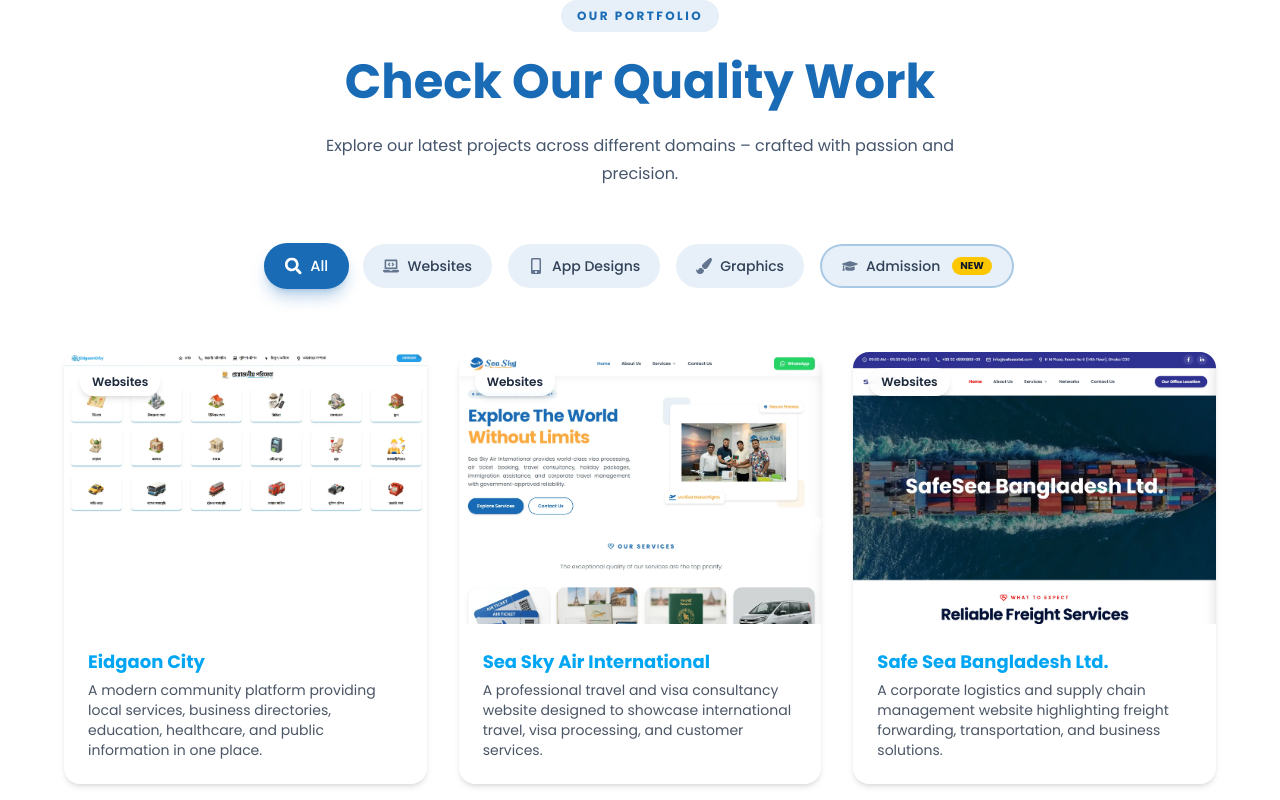
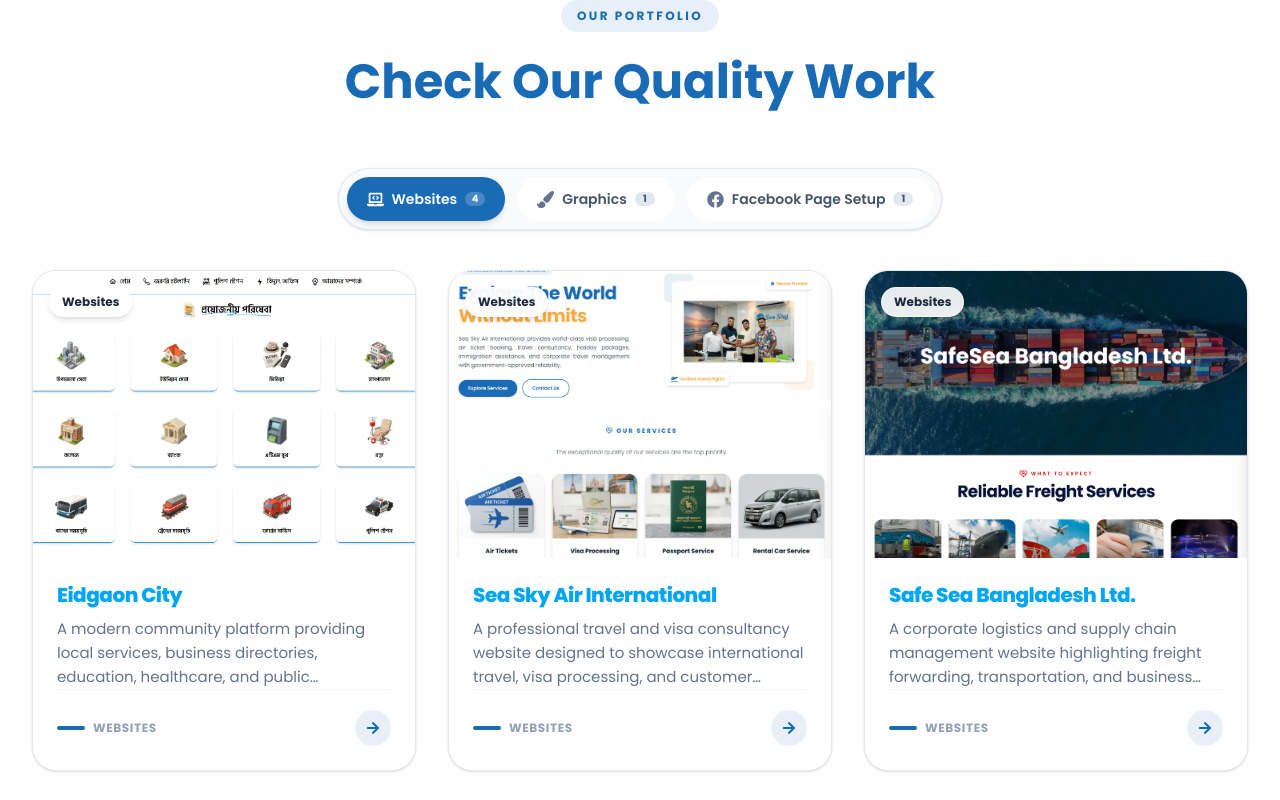
Before and after one commit to IbrahimOhid/iCoxtechnologies, a React (Vite) app: page / in a window 1280 px wide. Shown: the part 2960-3760 px from the top of the page. Built offline with nearby package versions, Linux system fonts and the light colour scheme.

Commit message:
our work updated

```diff
--- a/src/components/OurQualityWork/OurQualityWork.jsx
+++ b/src/components/OurQualityWork/OurQualityWork.jsx
@@ -1,130 +1,434 @@
-import React, { useState } from "react";
+import { useMemo, useState } from "react";
 import {
   FaLaptopCode,
-  FaMobileAlt,
   FaPaintBrush,
-  FaGraduationCap,
+  FaFacebook,
   FaArrowRight,
   FaSearch,
 } from "react-icons/fa";
+
 import Heading from "../Heading/Heading";
 import { projectsData } from "../../data/projectsData";
 import GrowBrand from "../GrowBrand/GrowBrand";
 
 const categoryIcons = {
-  All: FaSearch,
   Websites: FaLaptopCode,
-  "App Designs": FaMobileAlt,
   Graphics: FaPaintBrush,
-  Admission: FaGraduationCap,
+  "Facebook Page Setup": FaFacebook,
 };
 
 const OurQualityWork = () => {
-  const [activeCategory, setActiveCategory] = useState("All");
+  // Websites will be active by default
+  const [activeCategory, setActiveCategory] = useState("Websites");
 
-  const filteredProjects =
-    activeCategory === "All"
-      ? projectsData
-      : projectsData.filter((p) => p.category === activeCategory);
+  // Get unique categories automatically
+  const categories = useMemo(() => {
+    return [...new Set(projectsData.map((project) => project.category))];
+  }, []);
+
+  // Category project count
+  const categoryCounts = useMemo(() => {
+    return projectsData.reduce((acc, project) => {
+      acc[project.category] = (acc[project.category] || 0) + 1;
+      return acc;
+    }, {});
+  }, []);
+
+  // Filter projects
+  const filteredProjects = useMemo(() => {
+    return projectsData.filter(
+      (project) => project.category === activeCategory,
+    );
+  }, [activeCategory]);
 
   return (
-    <section className="container-section py-16 sm:py-20 md:py-24 bg-white">
-      <div className="container mx-auto px-4 sm:px-6 lg:px-8">
-        {/* Heading */}
+    <section className="container-section py-12 ">
+      {/* SECTION HEADING */}
+      <div className="mx-auto max-w-3xl text-center">
         <Heading
-          title={"Our Portfolio"}
-          paragraph={"Check Our Quality Work"}
-          description={
-            "Explore our latest projects across different domains – crafted with passion and precision."
-          }
+          title="Our Portfolio"
+          paragraph="Check Our Quality Work"
         />
+      </div>
 
-        {/* ─── Filter Tabs ─── */}
-        <div className="flex flex-wrap items-center justify-center gap-3 sm:gap-4 mb-12 sm:mb-16">
-          {Object.keys(categoryIcons).map((category) => {
-            const Icon = categoryIcons[category];
+      {/* CATEGORY FILTER */}
+      <div className="mt-8 flex justify-center sm:mt-10">
+        <div
+          className="
+            flex
+            w-full
+            max-w-full
+            flex-wrap
+            items-center
+            justify-center
+            gap-2
+            rounded-2xl
+            border
+            border-slate-200
+            bg-slate-50
+            p-2
+            shadow-sm
+            sm:w-auto
+            sm:gap-2.5
+            sm:rounded-full
+            md:gap-3
+          "
+        >
+          {categories.map((category) => {
+            const Icon = categoryIcons[category] || FaLaptopCode;
+
             const isActive = activeCategory === category;
-            const isAdmission = category === "Admission";
 
             return (
               <button
                 key={category}
+                type="button"
                 onClick={() => setActiveCategory(category)}
+                aria-pressed={isActive}
                 className={`
-                  inline-flex items-center gap-2 px-5 py-2.5 rounded-full text-sm font-medium transition-all duration-300 cursor-pointer
+                  group
+                  inline-flex
+                  min-h-11
+                  touch-manipulation
+                  cursor-pointer
+                  items-center
+                  justify-center
+                  gap-2
+                  rounded-xl
+                  px-3.5
+                  py-2.5
+                  text-[13px]
+                  font-semibold
+                  transition-all
+                  duration-300
+                  ease-out
+                  focus:outline-none
+                  focus-visible:ring-2
+                  focus-visible:ring-primary
+                  focus-visible:ring-offset-2
+                  sm:rounded-full
+                  sm:px-4
+                  sm:text-sm
+                  md:px-5
+
                   ${
                     isActive
-                      ? "bg-primary text-white shadow-lg shadow-primary/30 scale-105"
-                      : "bg-primary/10 text-slate-700 hover:bg-primary/20 hover:scale-105"
+                      ? "bg-primary text-white shadow-md"
+                      : " text-slate-600 bg-white hover:text-primary "
                   }
-                  ${isAdmission && !isActive ? "border-2 border-primary/30 hover:border-primary" : ""}
-                  ${isAdmission && isActive ? "bg-gradient-to-r from-primary to-secondary shadow-lg shadow-primary/30" : ""}
-                  min-h-[44px] touch-manipulation
                 `}
               >
+                {/* Icon */}
                 <Icon
-                  className={`h-4 w-4 ${isActive ? "text-white" : "text-slate-500"}`}
+                  className={`
+                    h-4
+                    w-4
+                    shrink-0
+                    transition-transform
+                    duration-300
+                    group-hover:scale-110
+                    sm:h-[17px]
+                    sm:w-[17px]
+
+                    ${isActive ? "text-white" : "text-slate-500"}
+                  `}
                 />
-                {category}
-                {isAdmission && (
-                  <span className="ml-1 rounded-full bg-yellow-400 px-2 py-0.5 text-[10px] font-bold text-slate-900">
-                    NEW
+
+                {/* Category Name */}
+                <span className="whitespace-nowrap">{category}</span>
+
+                {/* Count */}
+                <span
+                  className={`
+                    flex
+                    min-w-5
+                    items-center
+                    justify-center
+                    rounded-full
+                    px-1.5
+                    py-0.5
+                    text-[10px]
+                    font-bold
+                    leading-none
+
+                    ${
+                      isActive
+                        ? "bg-white/20 text-white"
+                        : "bg-slate-200 text-slate-600"
+                    }
+                  `}
+                >
+                  {categoryCounts[category] || 0}
                 </span>
-                )}
               </button>
             );
           })}
         </div>
+      </div>
 
-        {/* ─── Projects Grid ─── */}
-        <div className="grid grid-cols-1 sm:grid-cols-2 lg:grid-cols-3 gap-6 md:gap-8">
+      {/*PROJECT GRID*/}
+      {filteredProjects.length > 0 ? (
+        <div
+          className="
+            mt-8
+            grid
+            grid-cols-1
+            gap-5
+            sm:mt-10
+            sm:grid-cols-2
+            sm:gap-6
+            lg:grid-cols-3
+            lg:gap-7
+            xl:gap-8
+          "
+        >
           {filteredProjects.map((project) => (
+            <article
+              key={project.id}
+              className="
+                group
+                relative
+                flex
+                h-full
+                min-w-0
+                flex-col
+                overflow-hidden
+                rounded-2xl
+                border
+                border-slate-200
+                bg-white
+                shadow-sm
+                transition-all
+                duration-500
+                ease-out
+                hover:-translate-y-1.5
+                hover:border-primary/20
+                hover:shadow-md
+                sm:rounded-3xl
+              "
+            >
+              {/* IMAGE */}
               <div
-              key={project.id}
-              className="group relative bg-white rounded-2xl overflow-hidden shadow-md hover:shadow-2xl transition-all duration-500 hover:-translate-y-2"
+                className="
+                  relative
+                  aspect-[4/3]
+                  w-full
+                  overflow-hidden
+                  bg-slate-100
+                "
               >
-              {/* Image */}
-              <div className="relative overflow-hidden aspect-[4/3]">
                 <img
                   src={project.image}
                   alt={project.title}
-                  className="w-full object-cover transition-transform duration-700 group-hover:scale-110"
                   loading="lazy"
+                  className="
+                    h-full
+                    w-full
+                    object-cover
+                    transition-transform
+                    duration-700
+                    ease-out
+                    group-hover:scale-105
+                  "
                 />
-                {/* Overlay on hover */}
-                <div className="absolute inset-0 bg-gradient-to-t from-slate-900/80 via-slate-900/20 to-transparent opacity-0 group-hover:opacity-100 transition-opacity duration-500" />
 
-                {/* Category badge (on image) */}
-                <span className="absolute top-4 left-4 bg-white/90 backdrop-blur-sm text-slate-800 text-xs font-semibold px-3 py-1.5 rounded-full shadow-md">
+
+                {/* CATEGORY BADGE*/}
+                <span
+                  className="
+                    absolute
+                    left-3
+                    top-3
+                    inline-flex
+                    max-w-[calc(100%-24px)]
+                    items-center
+                    truncate
+                    rounded-full
+                    border
+                    border-white/50
+                    bg-white/90
+                    px-3
+                    py-1.5
+                    text-[10px]
+                    font-bold
+                    text-slate-800
+                    shadow-md
+                    backdrop-blur-md
+                    sm:left-4
+                    sm:top-4
+                    sm:text-xs
+                  "
+                >
                   {project.category}
                 </span>
+              </div>
 
-                {/* View Project button (on hover) */}
-                <div className="absolute bottom-4 left-4 right-4 opacity-0 group-hover:opacity-100 transition-all duration-500 translate-y-4 group-hover:translate-y-0">
+              {/* CONTENT */}
+              <div
+                className="
+                  flex
+                  flex-1
+                  flex-col
+                  p-5
+                  sm:p-6
+                "
+              >
+                {/* Title */}
+                <h3
+                  className="
+                    line-clamp-2
+                    text-lg
+                    font-extrabold
+                    leading-snug
+                    tracking-tight
+                    text-secondary
+                    transition-colors
+                    duration-300
+                    group-hover:text-primary
+                    sm:text-xl
+                  "
+                >
+                  {project.title}
+                </h3>
+
+                {/* Description */}
+                <p
+                  className="
+                    mt-2
+                    line-clamp-3
+                    text-sm
+                    leading-6
+                    text-slate-500
+                    sm:text-[15px]
+                  "
+                >
+                  {project.description}
+                </p>
+
+                {/* Bottom Meta */}
+                <div
+                  className="
+                    mt-auto
+                    flex
+                    items-center
+                    justify-between
+                    gap-3
+                    border-t
+                    border-slate-100
+                    pt-5
+                  "
+                >
+                  <div className="flex min-w-0 items-center gap-2">
+                    <span
+                      className="
+                        h-1
+                        w-7
+                        shrink-0
+                        rounded-full
+                        bg-primary
+                        transition-all
+                        duration-300
+                        group-hover:w-11
+                      "
+                    />
+
+                    <span
+                      className="
+                        truncate
+                        text-[10px]
+                        font-bold
+                        uppercase
+                        tracking-wider
+                        text-slate-400
+                        sm:text-xs
+                      "
+                    >
+                      {project.category}
+                    </span>
+                  </div>
+
+                  {/* Arrow Link */}
+                  {project.link && (
                     <a
-                    href={project.link || "#"}
+                      href={project.link}
                       target="_blank"
                       rel="noopener noreferrer"
-                    className="inline-flex items-center justify-center gap-2 w-full text-sm font-medium text-white bg-gradient-to-r from-primary via-sky-500 to-cyan-500 px-4 py-2.5 rounded-full  transition-all duration-300 shadow-lg shadow-primary/30"
+                      aria-label={`View ${project.title}`}
+                      className="
+                        flex
+                        h-9
+                        w-9
+                        shrink-0
+                        items-center
+                        justify-center
+                        rounded-full
+                        bg-primary/10
+                        text-primary
+                        transition-all
+                        duration-300
+                        hover:bg-primary
+                        hover:text-white
+                        active:scale-95
+                      "
                     >
-                    View Project
-                    <FaArrowRight className="h-3.5 w-3.5 transition-transform group-hover:translate-x-1" />
+                      <FaArrowRight className="h-3.5 w-3.5" />
                     </a>
+                  )}
                 </div>
               </div>
+            </article>
+          ))}
+        </div>
+      ) : (
+        /* EMPTY STATE*/
+        <div
+          className="
+            mt-10
+            flex
+            min-h-60
+            items-center
+            justify-center
+            rounded-3xl
+            border
+            border-dashed
+            border-slate-300
+            bg-slate-50
+            px-6
+            text-center
+          "
+        >
+          <div>
+            <div
+              className="
+                mx-auto
+                flex
+                h-14
+                w-14
+                items-center
+                justify-center
+                rounded-2xl
+                bg-primary/10
+                text-primary
+              "
+            >
+              <FaSearch className="text-xl" />
+            </div>
 
-              {/* Content */}
-              <div className="p-5 sm:p-6">
-                <h3 className="text-lg font-bold text-secondary group-hover:text-primary transition-colors">
-                  {project.title}
+            <h3 className="mt-4 text-lg font-bold text-slate-800">
+              No projects found
             </h3>
-                <p className="mt-1 text-sm text-slate">{project.description}</p>
+
+            <p className="mt-1 text-sm text-slate-500">
+              Try selecting another category.
+            </p>
           </div>
         </div>
-          ))}
-        </div>
+      )}
 
-        {/* ─── CTA: "How can we help you?" ─── */}
+      {/* =====================================================
+          CTA
+      ====================================================== */}
+      <div className="mt-14 sm:mt-16 lg:mt-20">
         <GrowBrand />
       </div>
     </section>
--- a/src/data/projectsData.js
+++ b/src/data/projectsData.js
@@ -1,44 +1,43 @@
-import EidgaonImg from "/project_img/eidgaon_city.webp";
-import SeaSkyImg from "/project_img/seasky.webp";
-import SafeSeaImg from "/project_img/safe_sea.webp";
-
 export const projectsData = [
   {
     id: 1,
     title: "Eidgaon City",
     category: "Websites",
-    image: EidgaonImg,
+    image: "/project_img/eidgaon_city.webp",
     description:
       "A modern community platform providing local services, business directories, education, healthcare, and public information in one place.",
     link: "https://eidgaoncity.com/",
   },
+
   {
     id: 2,
     title: "Sea Sky Air International",
     category: "Websites",
-    image: SeaSkyImg,
+    image: "/project_img/seasky.webp",
     description:
       "A professional travel and visa consultancy website designed to showcase international travel, visa processing, and customer services.",
     link: "https://seaskyairinternational.com/",
   },
+
   {
     id: 3,
     title: "Safe Sea Bangladesh Ltd.",
     category: "Websites",
-    image: SafeSeaImg,
+    image: "/project_img/safe_sea.webp",
     description:
       "A corporate logistics and supply chain management website highlighting freight forwarding, transportation, and business solutions.",
     link: "https://safeseabd.com/",
   },
   {
     id: 4,
-    title: "Health Tracking Mobile App",
-    category: "App Designs",
-    image:
-      "https://images.unsplash.com/photo-1512941937669-90a1b58e7e9c?w=600&h=400&fit=crop",
+    title: "Barakha Shop",
+    category: "Websites",
+    image: "/project_img/Baraka-Bazar.webp",
     description:
-      "A clean and intuitive healthcare application for tracking fitness, health metrics, appointments, and wellness activities.",
+      "Engineered a complete system for CRUD operations, ensuring real-time UI synchronization and seamless data persistence.",
+    link: "https://barakah-bazaar.netlify.app/",
   },
+
   {
     id: 5,
     title: "Tech Startup Brand Identity",
@@ -47,32 +46,17 @@ export const projectsData = [
       "https://images.unsplash.com/photo-1561070791-2526d30994b5?w=600&h=400&fit=crop",
     description:
       "A complete branding package including logo design, color palette, typography, and marketing materials for a growing technology company.",
+    link: "",
   },
+
   {
     id: 6,
     title: "University Admission Portal",
-    category: "Admission",
+    category: "Facebook Page Setup",
     image:
       "https://images.unsplash.com/photo-1523050854058-8df90110c7f1?w=600&h=400&fit=crop",
     description:
       "A secure online admission system that simplifies student applications, document submission, and admission management.",
-  },
-  {
-    id: 7,
-    title: "Real Estate Management Dashboard",
-    category: "Websites",
-    image:
-      "https://images.unsplash.com/photo-1560518883-ce09059eeffa?w=600&h=400&fit=crop",
-    description:
-      "A responsive property management dashboard with analytics, property listings, client management, and reporting features.",
-  },
-  {
-    id: 8,
-    title: "Food Delivery Mobile App",
-    category: "App Designs",
-    image:
-      "https://images.unsplash.com/photo-1517433670267-08bbd4be890f?w=600&h=400&fit=crop",
-    description:
-      "A modern food ordering application with restaurant browsing, live order tracking, secure payments, and delivery management.",
+    link: "",
   },
 ];
```
Lines whose indentation alone changed are shown as unchanged.
